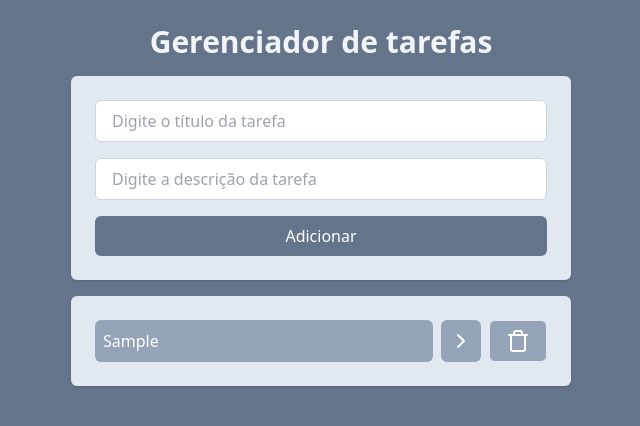
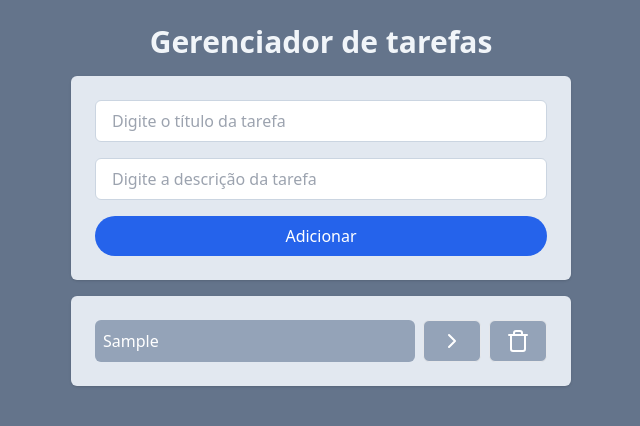
Before and after one commit to nath4nferreira/Gerenciador-de-tarefas, a React (Vite) app: page / in a window 1280 px wide. Both pictures are taken after typing "Sample", "Sample" into the empty fields and a click on the button "Adicionar". Shown: the top 426 px of the page, without its empty margins (319-959 px from the left). Built offline with nearby package versions, Linux system fonts and the light colour scheme.

Commit message:
ajuste de style

```diff
--- a/src/components/AddTask.jsx
+++ b/src/components/AddTask.jsx
@@ -31,7 +31,7 @@ function AddTask({onAddTaskSubmit}){
             setTitle("")
             setDescription("")
         }}
-        className="bg-slate-500 text-white px-4 py-2 rounded-md">
+        className="bg-blue-600 text-white px-4 py-2 rounded-full">
             Adicionar
         </button>
 
--- a/src/components/styles/Button.jsx
+++ b/src/components/styles/Button.jsx
@@ -1,5 +1,6 @@
 function Button(props) {
-    return <button {...props}  className="bg-slate-400 p-2 rounded-md text-white">
+    return <button {...props}  className="bg-slate-400 p-2 rounded-md text-white border px-4 py-2 transition duration-300 ease-in-out
+         hover:bg-blue-400 hover:border-blue-400  hover:shadow-[0_0_10px_#60a5fa,0_0_20px_#60a5fa,0_0_30px_#60a5fa]">
         {props.children}
     </button>
 }
```
